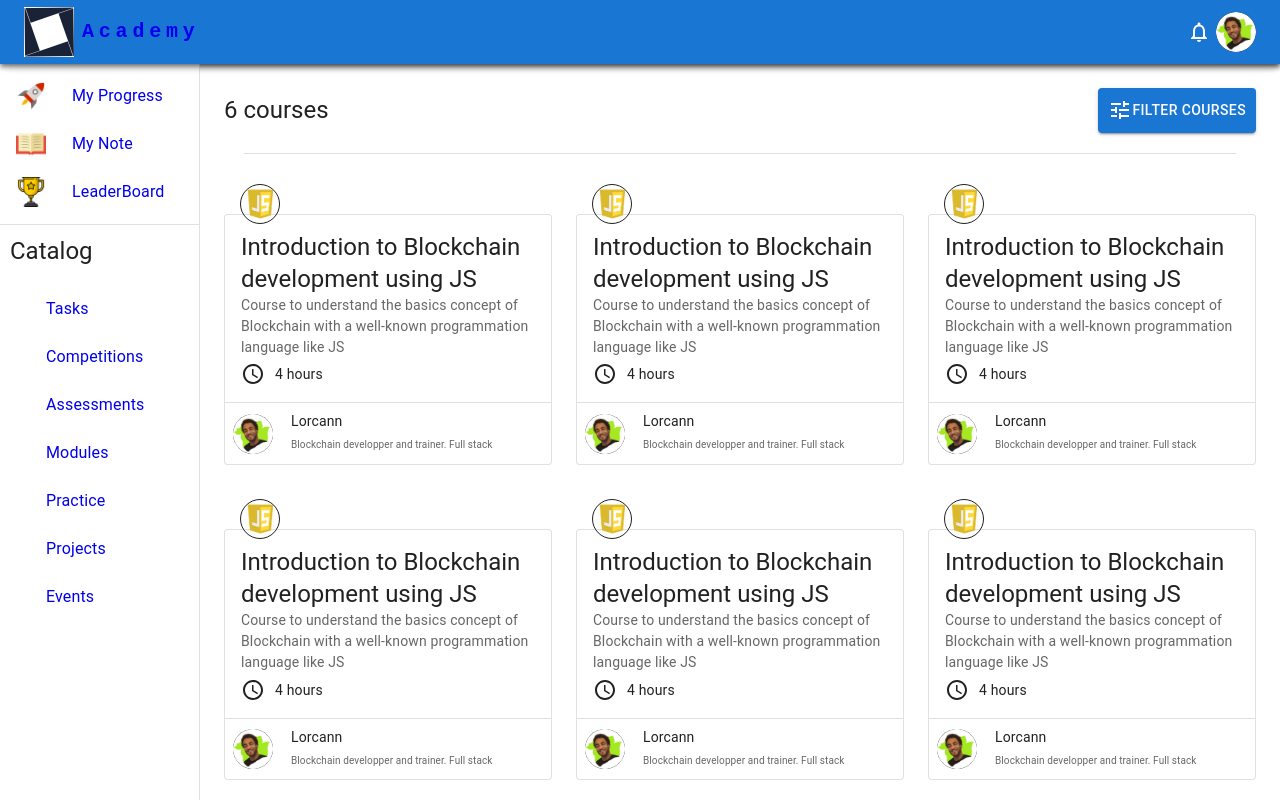
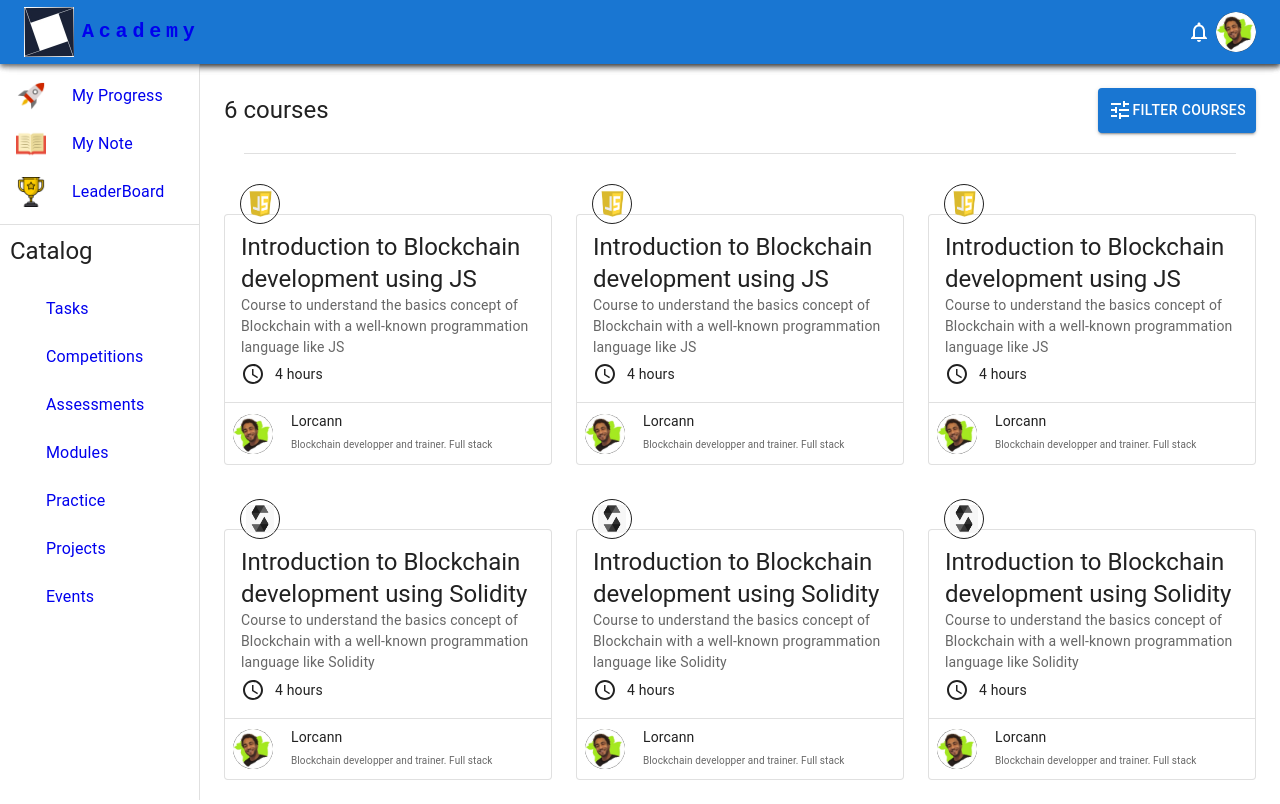
Before and after one commit to TRegourd/Neo_React_Integration, a React (Create React App) app: page /progress in a window 1280 px wide. Built offline with nearby package versions, Linux system fonts and the light colour scheme.

Commit message:
[minor] update courses

```diff
--- a/src/components/dashboard/Card.jsx
+++ b/src/components/dashboard/Card.jsx
@@ -21,7 +21,7 @@ export default function CourseCard({ course }) {
           left: "5%",
           borderColor: "gray",
           border: "solid 1px",
-          padding: "3px",
+          padding: "5px",
         }}
         alt="Remy Sharp"
         src={`/${course.logo}`}
--- a/src/data/coursesData.json
+++ b/src/data/coursesData.json
@@ -31,32 +31,32 @@
   },
   {
     "id": 4,
-    "name": "Introduction to Blockchain development using JS",
-    "description": "Course to understand the basics concept of Blockchain with a well-known programmation language like JS",
+    "name": "Introduction to Blockchain development using Solidity",
+    "description": "Course to understand the basics concept of Blockchain with a well-known programmation language like Solidity",
     "duration": "4 hours",
     "creator_name": "Lorcann",
     "creator_position": "Blockchain developper and trainer. Full stack",
     "creator_avatar": "avatar.jpeg",
-    "logo": "js.png"
+    "logo": "solidity.png"
   },
   {
     "id": 5,
-    "name": "Introduction to Blockchain development using JS",
-    "description": "Course to understand the basics concept of Blockchain with a well-known programmation language like JS",
+    "name": "Introduction to Blockchain development using Solidity",
+    "description": "Course to understand the basics concept of Blockchain with a well-known programmation language like Solidity",
     "duration": "4 hours",
     "creator_name": "Lorcann",
     "creator_position": "Blockchain developper and trainer. Full stack",
     "creator_avatar": "avatar.jpeg",
-    "logo": "js.png"
+    "logo": "solidity.png"
   },
   {
     "id": 6,
-    "name": "Introduction to Blockchain development using JS",
-    "description": "Course to understand the basics concept of Blockchain with a well-known programmation language like JS",
+    "name": "Introduction to Blockchain development using Solidity",
+    "description": "Course to understand the basics concept of Blockchain with a well-known programmation language like Solidity",
     "duration": "4 hours",
     "creator_name": "Lorcann",
     "creator_position": "Blockchain developper and trainer. Full stack",
     "creator_avatar": "avatar.jpeg",
-    "logo": "js.png"
+    "logo": "solidity.png"
   }
 ]
```
Also changed, not shown: public/solidity.png (added).
